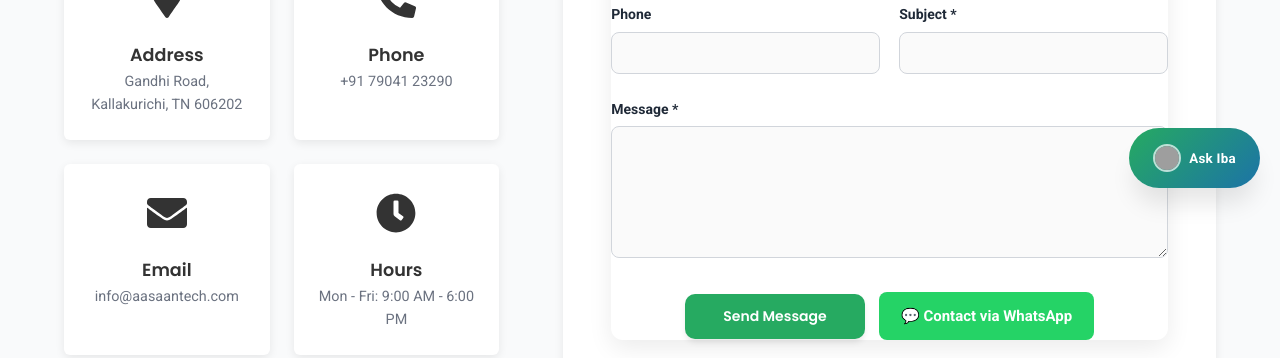
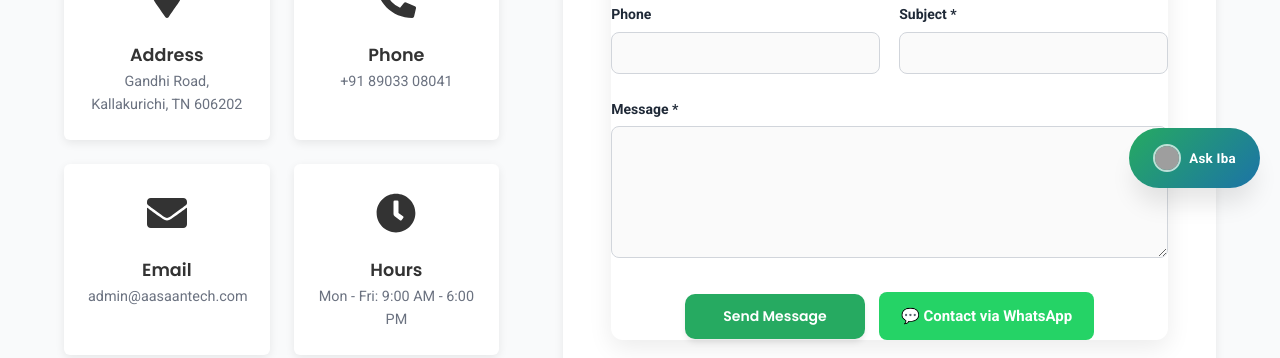
Before and after one commit to AasaanTech-Academy/AasaanTechWebsite, a React (Vite) app: page /contact in a window 1280 px wide. Shown: the part 592-950 px from the top of the page. Built offline with nearby package versions, Linux system fonts and the light colour scheme; no server answers; grey boxes are pictures that could not be loaded.

Commit message:
updated contact details

```diff
--- a/src/pages/Contact.jsx
+++ b/src/pages/Contact.jsx
@@ -18,12 +18,12 @@ const Contact = () => {
     {
       icon: <FaPhoneAlt />,
       title: 'Phone',
-      content: '+91 79041 23290'
+      content: '+91 89033 08041'
     },
     {
       icon: <FaEnvelope />,
       title: 'Email',
-      content: 'info@aasaantech.com'
+      content: 'admin@aasaantech.com'
     },
     {
       icon: <FaClock />,
```
